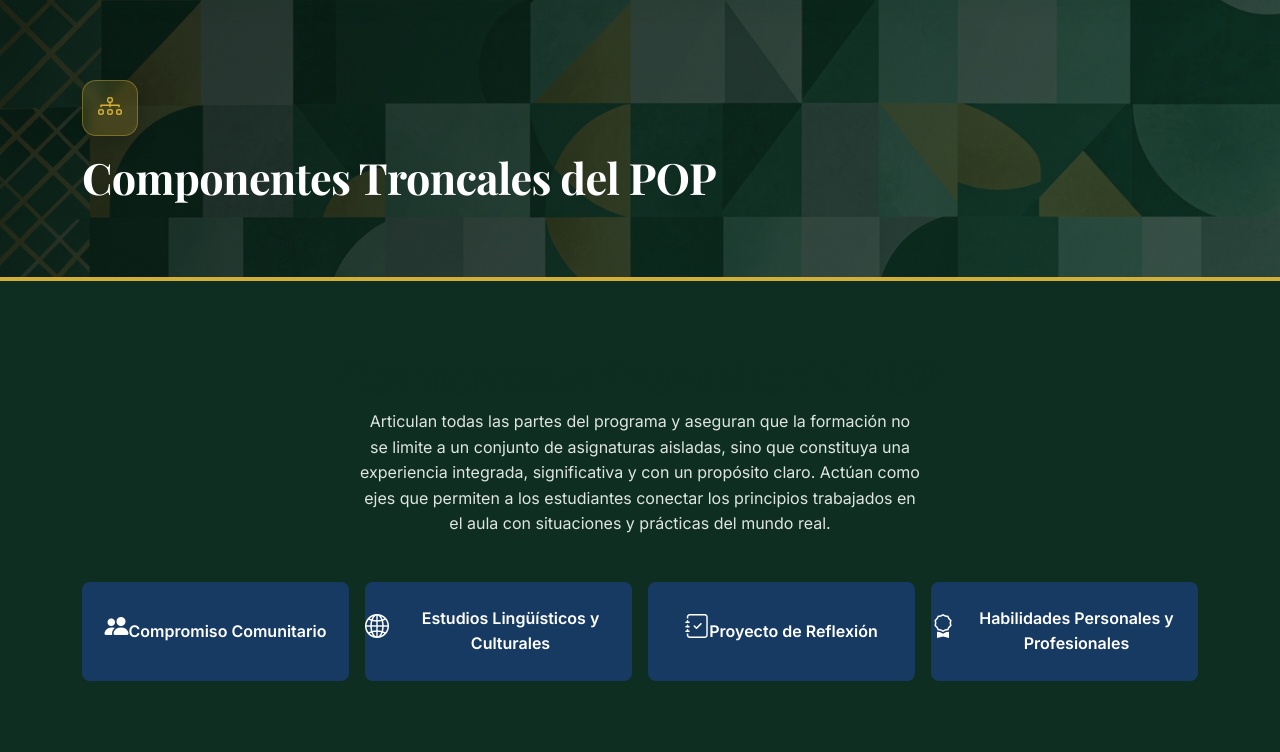
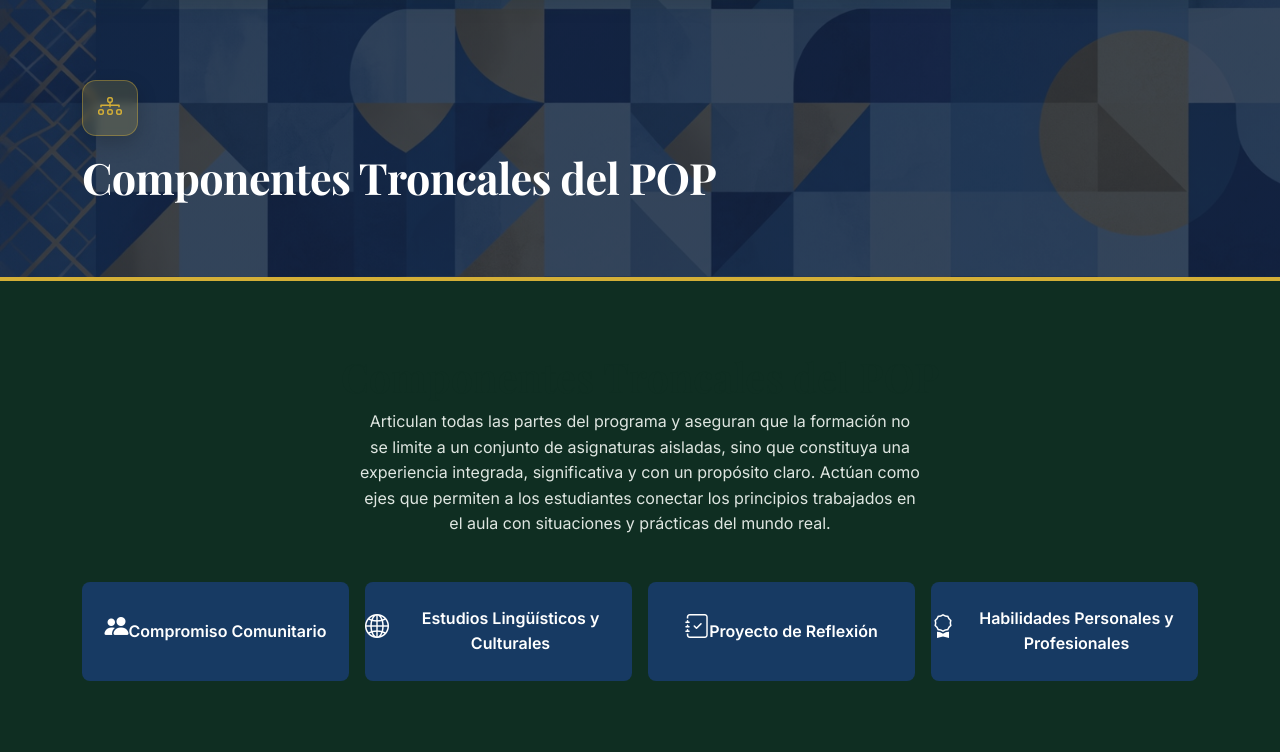
Before and after one commit to thomasgamez/Julio-Florez-Pagina, a Flask app: page /bachillerato-internacional/componentes-troncales in a window 1280 px wide. Shown: the part 102-854 px from the top of the page. Run offline with Flask 3, Linux system fonts and the light colour scheme.

Commit message:
Actualizar con los cambios nuevos

```diff
--- a/templates/pagina/Bachillerato/Componentes_troncales.html
+++ b/templates/pagina/Bachillerato/Componentes_troncales.html
@@ -2,7 +2,7 @@
 {% block titulo %}Componentes Troncales del POP — Julio Flórez{% endblock %}
 {% block contenido %}
 
-<header class="encabezado-pagina">
+<header class="encabezado-pagina-ib">
   <div class="container">
     <div class="icono-circulo"><i class="bi {{ info.icono }}"></i></div>
     <h1>Componentes Troncales del POP</h1>
```
